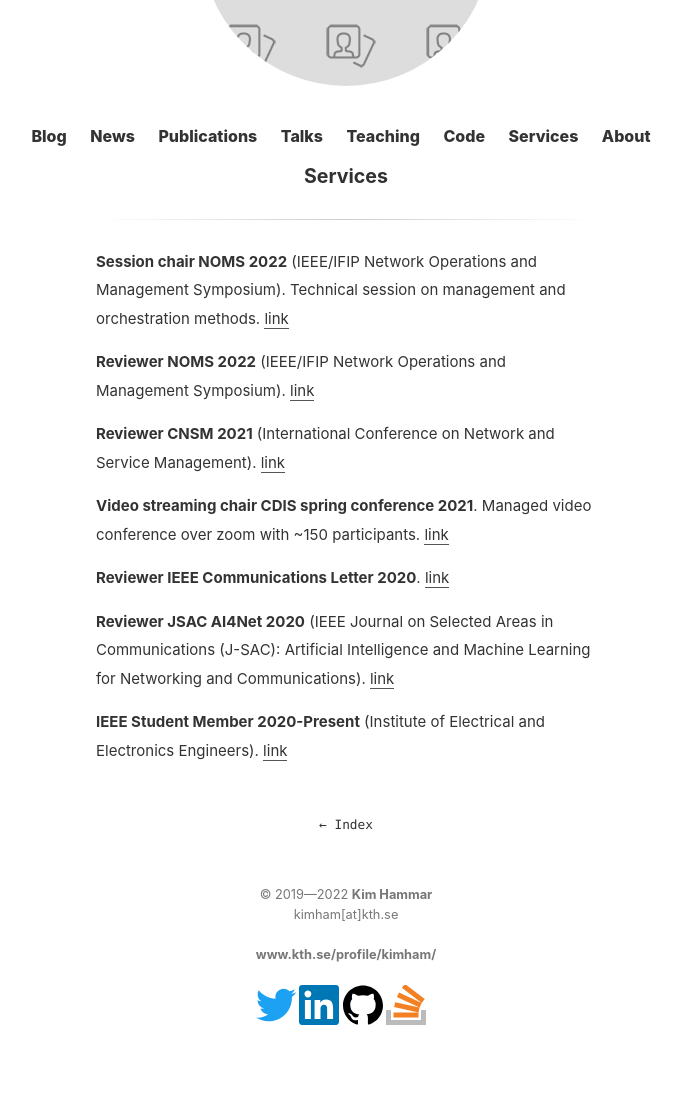
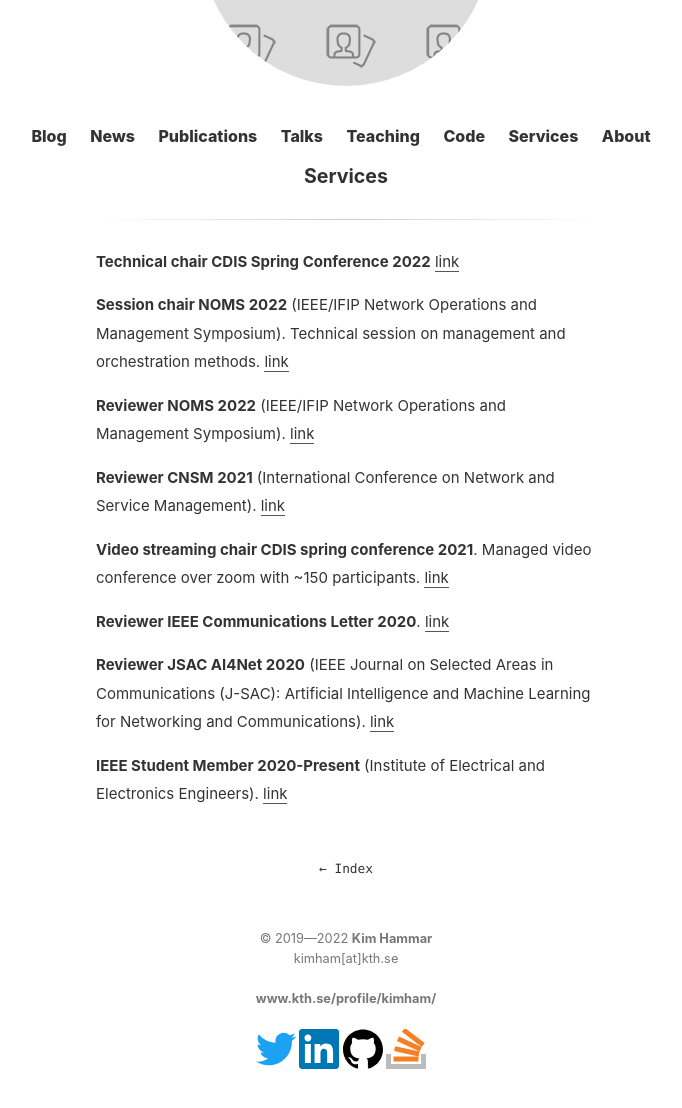
Before and after one commit to Limmen/Limmen.github.io, a Jekyll site: the page built from services.md, in a window 1280 px wide, cut to the strip 244-1354 px from the top of the page. Shown: the whole strip, without its empty margins (294-976 px from the left). Built offline with Jekyll 4.4.1, drawn with Linux system fonts in a browser that asks for light colours; before the commit the page ends 1310 px from its top, so only the background shows below that.

Commit message:
upd news

```diff
--- a/services.md
+++ b/services.md
@@ -2,6 +2,9 @@
 layout: page
 title: Services
 ---
+
+**Technical chair CDIS Spring Conference 2022**
+[link](https://www.kth.se/cdis)
 
 **Session chair NOMS 2022** (IEEE/IFIP Network Operations and Management Symposium). Technical session on management and orchestration methods.
 [link](https://noms2022.ieee-noms.org/)
```
